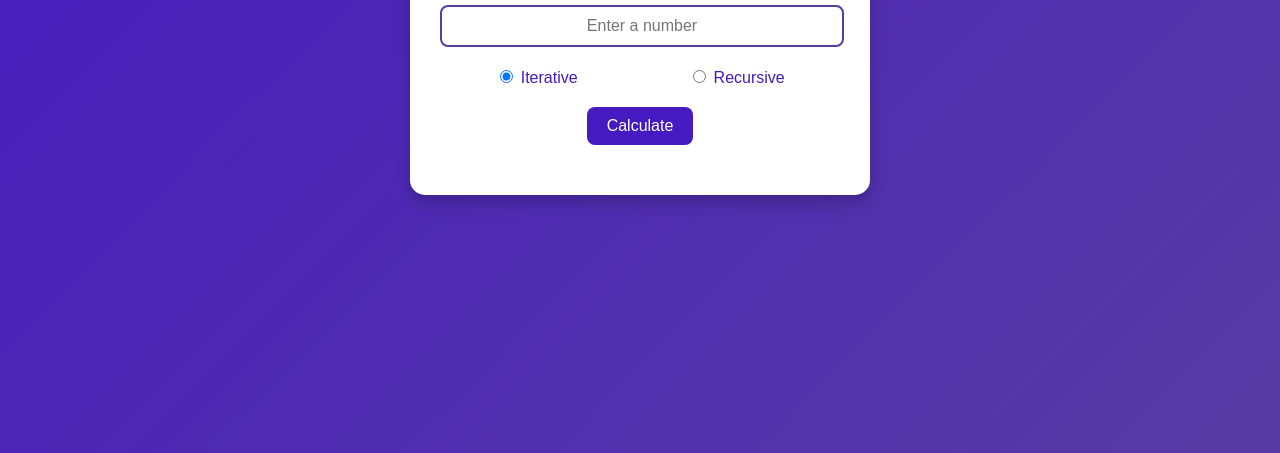
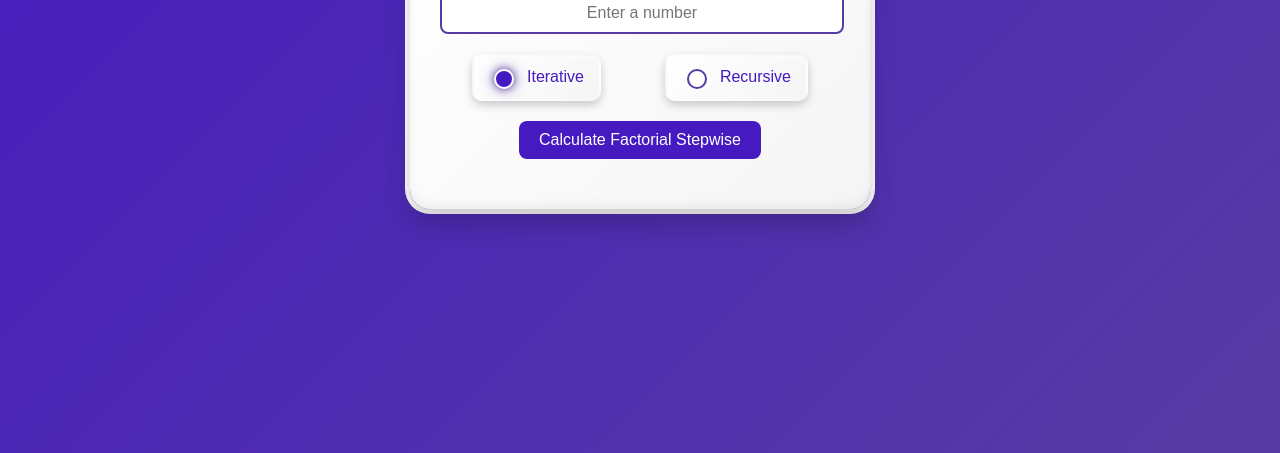
Before and after one commit to MitaliMahajan7/VirtuNexa, a plain HTML site: page task_1.html in a window 1280 px wide. Shown: the part 347-800 px from the top of the page. Drawn offline with Linux system fonts and the light colour scheme.

Commit message:
Update task_1.html
Week 1 Task - Factorial Calculator webpage showcasing CSS art designs, demonstrating the capabilities of CSS for visual designs.

```diff
--- a/task_1.html
+++ b/task_1.html
@@ -16,7 +16,6 @@
       align-items: center;
       height: 100vh;
     }
-
     .container {
       background: #fff;
       color: #451ac1;
@@ -27,7 +26,6 @@
       width: 100%;
       text-align: center;
     }
-
     @keyframes bounce {
       0%, 20%, 50%, 80%, 100% {
         transform: translateY(0);
@@ -39,21 +37,17 @@
         transform: translateY(-10px);
       }
     }
-
     #calculateBtn.bounce {
       animation: bounce 1s;
     }
-
     h1 {
       font-size: 24px;
       margin-bottom: 10px;
       color: #451ac1;
     }
-
     .input-container {
       margin: 20px 0;
     }
-
     input[type="text"] {
       width: calc(100% - 20px);
       padding: 10px;
@@ -64,22 +58,18 @@
       outline: none;
       text-align: center;
     }
-
     input[type="text"]:focus {
       border-color: #451ac1;
     }
-
     .method-selection {
       display: flex;
       justify-content: space-around;
       margin: 20px 0;
     }
-
     .method-selection label {
       cursor: pointer;
       font-size: 16px;
     }
-
     button {
       background: #451ac1;
       color: #fff;
@@ -90,17 +80,14 @@
       cursor: pointer;
       transition: background 0.3s;
     }
-
     button:hover {
       background: #573ca3;
     }
-
     .result {
       margin-top: 20px;
       font-size: 18px;
       font-weight: bold;
     }
-
     .result-box {
       background: #573ca3;
       color: #fff;
@@ -111,7 +98,6 @@
       box-shadow: 0 6px 12px rgba(0, 0, 0, 0.3);
       animation: highlight 1.5s ease-in-out;
     }
-
     @keyframes highlight {
       0% {
         background-color: #6c63ff;
@@ -126,15 +112,146 @@
         transform: scale(1);
       }
     }
-
     .step {
       font-size: 16px;
       margin-top: 10px;
     }
-
     .error {
       color: red;
     }
+    body {
+    font-family: 'Arial', sans-serif;
+    margin: 0;
+    padding: 0;
+    background: linear-gradient(135deg, #451ac1, #573ca3);
+    color: #fff;
+    display: flex;
+    justify-content: center;
+    align-items: center;
+    height: 100vh;
+  }
+  .container {
+    background: linear-gradient(135deg, #ffffff, #f5f5f5);
+    color: #451ac1;
+    border-radius: 20px;
+    box-shadow:
+      0 15px 25px rgba(0, 0, 0, 0.2),
+      inset 0 -5px 10px rgba(0, 0, 0, 0.05),
+      0 0 0 5px #fff;
+    padding: 30px;
+    max-width: 400px;
+    width: 100%;
+    text-align: center;
+    position: relative;
+    overflow: hidden;
+  }
+  .container:before,
+  .container:after {
+    content: "";
+    position: absolute;
+    width: 150%;
+    height: 150%;
+    background: linear-gradient(45deg, rgba(255, 0, 150, 0.3), rgba(0, 120, 255, 0.3));
+    filter: blur(50px);
+    z-index: -1;
+    animation: float 6s ease-in-out infinite;
+  }
+  .container:before {
+    top: -50%;
+    left: -50%;
+    animation-delay: 0s;
+  }
+  .container:after {
+    bottom: -50%;
+    right: -50%;
+    animation-delay: 3s;
+  }
+  @keyframes float {
+    0%, 100% {
+      transform: translate(0, 0);
+    }
+    50% {
+      transform: translate(10px, 10px);
+    }
+  }
+  h1 {
+    font-size: 24px;
+    margin-bottom: 10px;
+    color: #451ac1;
+  }
+  .input-container {
+    margin: 20px 0;
+  }
+  input[type="text"] {
+    width: calc(100% - 20px);
+    padding: 10px;
+    border: 2px solid #573ca3;
+    border-radius: 8px;
+    font-size: 16px;
+    color: #451ac1;
+    outline: none;
+    text-align: center;
+  }
+
+  input[type="text"]:focus {
+    border-color: #451ac1;
+  }
+  .method-selection {
+    display: flex;
+    justify-content: space-around;
+    margin: 20px 0;
+  }
+  .method-selection label {
+    position: relative;
+    cursor: pointer;
+    font-size: 16px;
+    display: flex;
+    align-items: center;
+    gap: 10px;
+    padding: 10px 15px;
+    border: 2px solid transparent;
+    border-radius: 10px;
+    background: linear-gradient(135deg, #ffffff, #f5f5f5);
+    box-shadow: 0 4px 10px rgba(0, 0, 0, 0.2), inset 0 2px 4px rgba(255, 255, 255, 0.4);
+    transition: all 0.3s;
+  }
+  .method-selection label:hover {
+    border-color: #573ca3;
+    box-shadow: 0 8px 15px rgba(87, 60, 163, 0.4);
+  }
+  .method-selection input[type="radio"] {
+    appearance: none;
+    width: 20px;
+    height: 20px;
+    border: 2px solid #573ca3;
+    border-radius: 50%;
+    outline: none;
+    background: #ffffff;
+    transition: all 0.3s;
+  }
+  .method-selection input[type="radio"]:checked {
+    background: #451ac1;
+    border-color: #ffffff;
+    box-shadow: 0 0 8px #573ca3, 0 0 15px rgba(87, 60, 163, 0.5);
+  }
+  button {
+    background: #451ac1;
+    color: #fff;
+    padding: 10px 20px;
+    font-size: 16px;
+    border: none;
+    border-radius: 8px;
+    cursor: pointer;
+    transition: background 0.3s;
+  }
+  button:hover {
+    background: #573ca3;
+  }
+  .result {
+    margin-top: 20px;
+    font-size: 18px;
+    font-weight: bold;
+  }
   </style>
 </head>
 <body>
@@ -153,10 +270,9 @@
         Recursive
       </label>
     </div>
-    <button id="calculateBtn">Calculate</button>
+    <button id="calculateBtn">Calculate Factorial Stepwise</button>
     <div id="result" class="result"></div>
   </div>
-
   <script>
     const calculateBtn = document.getElementById("calculateBtn");
 
@@ -165,20 +281,19 @@
       const method = document.querySelector('input[name="method"]:checked').value;
       const resultDiv = document.getElementById("result");
 
-      // Add bounce animation
       calculateBtn.classList.add("bounce");
       setTimeout(() => {
         calculateBtn.classList.remove("bounce");
       }, 2000);
 
-      // Input validation
+
       if (!numberInput || isNaN(numberInput) || numberInput <= 0 || !Number.isInteger(parseFloat(numberInput))) {
         resultDiv.innerHTML = `<p class="error">Please enter a valid positive integer.</p>`;
         return;
       }
 
       const number = parseInt(numberInput, 10);
-      resultDiv.innerHTML = ""; // Clear previous results
+      resultDiv.innerHTML = "";
 
       if (method === "iterative") {
         factorialIterativeAnimation(number, resultDiv);
@@ -186,7 +301,6 @@
         factorialRecursiveAnimation(number, resultDiv);
       }
     });
-
     function factorialIterativeAnimation(num, resultDiv) {
       let result = 1;
       let currentStep = 1;
@@ -194,19 +308,18 @@
       const interval = setInterval(() => {
         if (currentStep > num) {
           clearInterval(interval);
-          resultDiv.innerHTML += `<div class="result-box">Factorial of ${num} : <strong>${result}</strong></div>`;
+          resultDiv.innerHTML += `<div class="result-box">Factorial of ${num} (Iterative) : <strong>${result}</strong></div>`;
           return;
         }
 
         result *= currentStep;
         resultDiv.innerHTML += `<p class="step">Step ${currentStep}: ${currentStep}! = ${result}</p>`;
         currentStep++;
-      }, 1000); // 1-second delay between steps
+      }, 1000);
     }
-
     function factorialRecursiveAnimation(num, resultDiv, currentStep = 1, currentResult = 1) {
       if (currentStep > num) {
-        resultDiv.innerHTML += `<div class="result-box">Factorial of ${num} : <strong>${currentResult}</strong></div>`;
+        resultDiv.innerHTML += `<div class="result-box">Factorial of ${num} (Recursive) : <strong>${currentResult}</strong></div>`;
         return;
       }
 
@@ -214,7 +327,7 @@
 
       setTimeout(() => {
         factorialRecursiveAnimation(num, resultDiv, currentStep + 1, currentStep * currentResult);
-      }, 1000); // 1-second delay between steps
+      }, 1000);
     }
   </script>
 </body>
```
